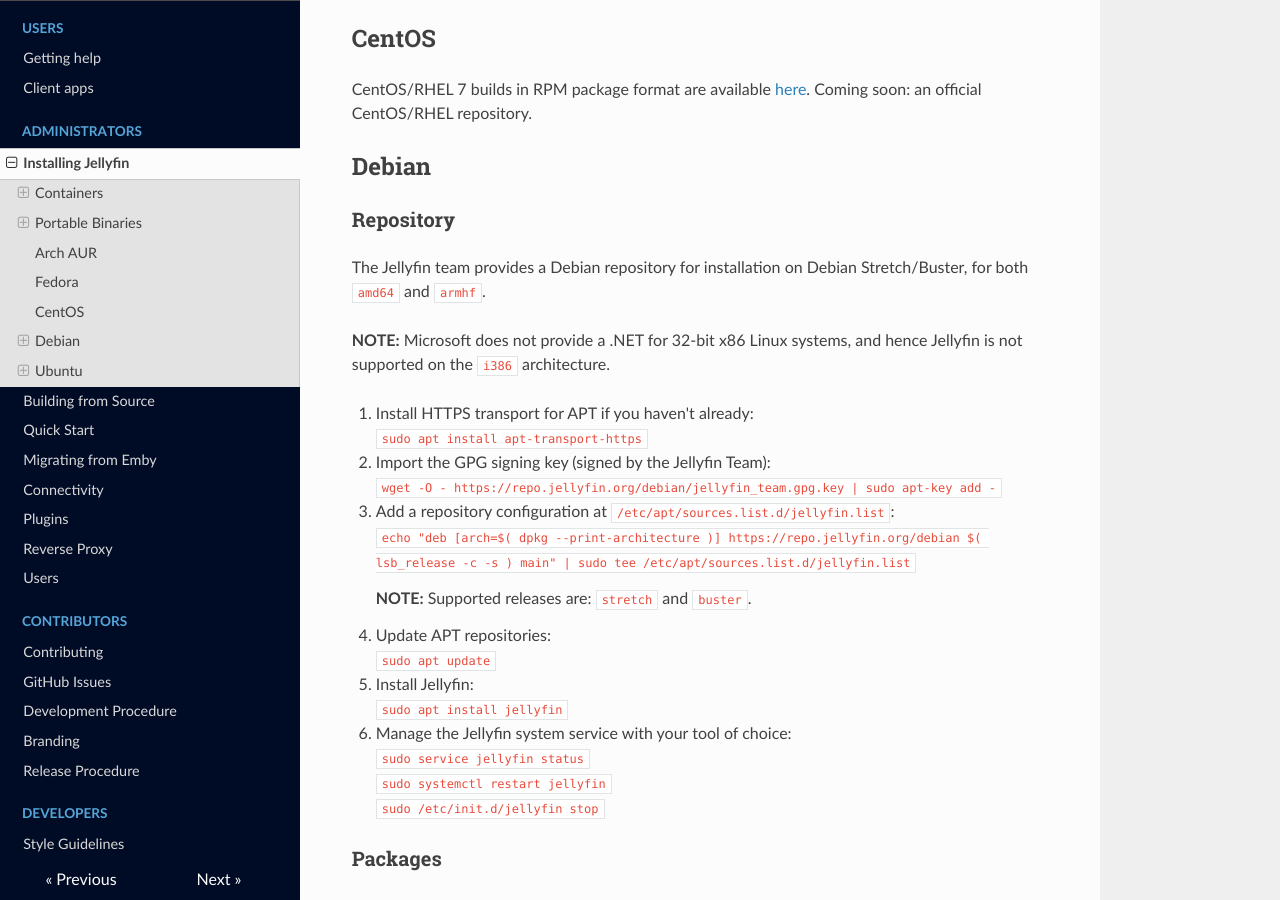
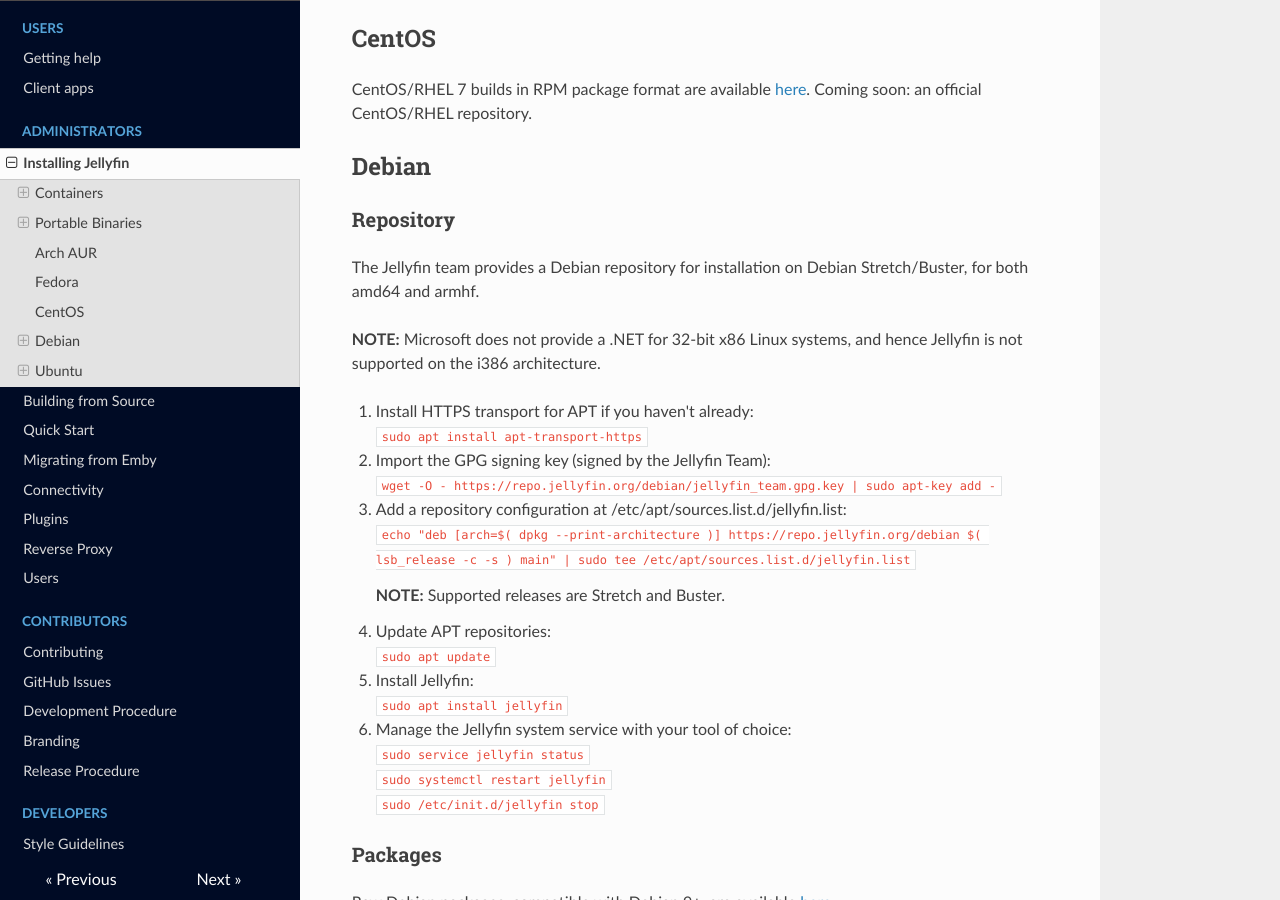
Before and after one commit to jellyfin-archive/jellyfin-docs, an MkDocs documentation site: the page built from docs/administrator-docs/installing.md, in a window 1280 px wide and 900 px high, scrolled down 2140 px. Built offline with MkDocs 1.6.1, drawn with Linux system fonts in a browser that asks for light colours; nearby versions of some CDN libraries; old or Windows-style settings are respelled for this version of MkDocs.

```diff
--- a/docs/administrator-docs/installing.md
+++ b/docs/administrator-docs/installing.md
@@ -88,9 +88,9 @@ CentOS/RHEL 7 builds in RPM package format are available [here](https://repo.jel
 
 ### Repository
 
-The Jellyfin team provides a Debian repository for installation on Debian Stretch/Buster, for both `amd64` and `armhf`.
+The Jellyfin team provides a Debian repository for installation on Debian Stretch/Buster, for both amd64 and armhf.
 
-**NOTE:** Microsoft does not provide a .NET for 32-bit x86 Linux systems, and hence Jellyfin is not supported on the `i386` architecture.
+**NOTE:** Microsoft does not provide a .NET for 32-bit x86 Linux systems, and hence Jellyfin is not supported on the i386 architecture.
 
 1. Install HTTPS transport for APT if you haven't already:
     `sudo apt install apt-transport-https`
@@ -98,10 +98,10 @@ The Jellyfin team provides a Debian repository for installation on Debian Stretc
 1. Import the GPG signing key (signed by the Jellyfin Team):
     `wget -O - https://repo.jellyfin.org/debian/jellyfin_team.gpg.key | sudo apt-key add -`
 
-1. Add a repository configuration at `/etc/apt/sources.list.d/jellyfin.list`:
+1. Add a repository configuration at /etc/apt/sources.list.d/jellyfin.list:
     `echo "deb [arch=$( dpkg --print-architecture )] https://repo.jellyfin.org/debian $( lsb_release -c -s ) main" | sudo tee /etc/apt/sources.list.d/jellyfin.list`
 
-    **NOTE:** Supported releases are: `stretch` and `buster`.
+    **NOTE:** Supported releases are Stretch and Buster.
 
 1. Update APT repositories:
     `sudo apt update`
```
